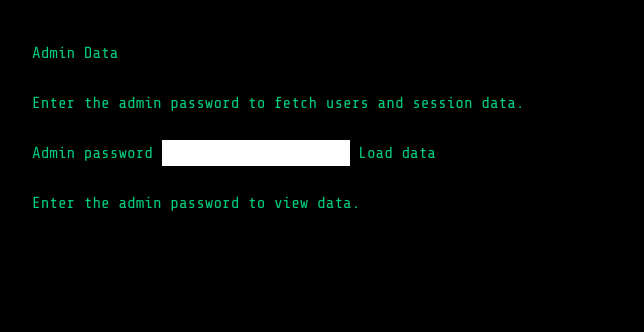
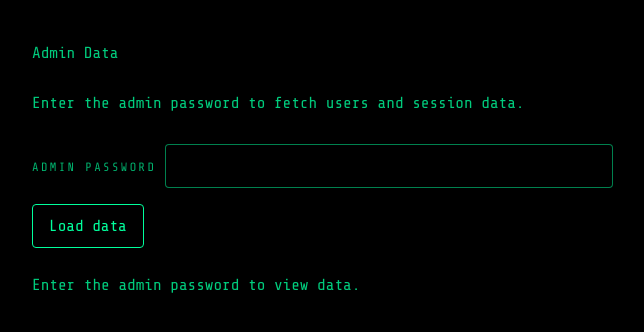
Before and after one commit to zakkoo/atkcis, an ASP.NET Core app: page /Admin/Data in a window 1280 px wide. Shown: the part 60-392 px from the top of the page, without its empty margins (16-660 px from the left). Run offline with ASP.NET Core 8, Linux system fonts and the light colour scheme; some libraries are stand-ins or nearby versions.

Commit message:
Improve form, barcode, and admin table styling

```diff
--- a/Atk.Cis.Web/Pages/Admin/Data.cshtml
+++ b/Atk.Cis.Web/Pages/Admin/Data.cshtml
@@ -8,10 +8,12 @@
 
 <p>Enter the admin password to fetch users and session data.</p>
 
-<form method="post">
-    <label for="password">Admin password</label>
-    <input id="password" name="Password" type="password" />
-    <button type="submit">Load data</button>
+<form method="post" class="space-y-4">
+    <div class="space-y-1">
+        <label for="password" class="text-xs uppercase tracking-[0.2em] text-terminal-glow/70">Admin password</label>
+        <input id="password" name="Password" type="password" class="w-full max-w-md rounded border border-terminal-glow/50 bg-black px-3 py-2 text-terminal-glow focus:border-terminal-glow focus:outline-none focus:ring-2 focus:ring-terminal-glow/40" />
+    </div>
+    <button type="submit" class="inline-flex items-center justify-center rounded border border-terminal-glow px-4 py-2 text-terminal-glow transition hover:border-terminal-glow/80 hover:bg-terminal-glow/10">Load data</button>
 </form>
 
 <p>@Model.StatusMessage</p>
@@ -19,53 +21,61 @@
 @if (Model.Users.Count > 0)
 {
     <h2>Users</h2>
-    <table>
-        <thead>
+    <div class="w-screen max-w-none -mx-6 md:-mx-12">
+        <div class="overflow-x-auto rounded border border-terminal-glow/30 bg-black/40">
+            <table class="w-full border-collapse text-left text-sm">
+                <thead class="bg-terminal-glow/10 text-terminal-glow">
             <tr>
-                <th>First name</th>
-                <th>Last name</th>
-                <th>Birthday</th>
-                <th>Code</th>
+                <th class="px-3 py-2 text-xs uppercase tracking-[0.2em]">First name</th>
+                <th class="px-3 py-2 text-xs uppercase tracking-[0.2em]">Last name</th>
+                <th class="px-3 py-2 text-xs uppercase tracking-[0.2em]">Birthday</th>
+                <th class="px-3 py-2 text-xs uppercase tracking-[0.2em]">Code</th>
             </tr>
                 </thead>
-        <tbody>
+                <tbody class="divide-y divide-terminal-glow/20 text-terminal-glow/80">
         @foreach (var user in Model.Users)
         {
             <tr>
-                <td>@user.FirstName</td>
-                <td>@user.LastName</td>
-                <td>@user.Birthday?.ToString("dd.MM.yyyy")</td>
-                <td>@user.Code</td>
+                <td class="px-3 py-2">@user.FirstName</td>
+                <td class="px-3 py-2">@user.LastName</td>
+                <td class="px-3 py-2">@user.Birthday?.ToString("dd.MM.yyyy")</td>
+                <td class="px-3 py-2">@user.Code</td>
             </tr>
         }
                 </tbody>
             </table>
+        </div>
+    </div>
 }
 
 @if (Model.UserSessions.Count > 0)
 {
     <h2>User Sessions</h2>
-    <table>
-        <thead>
+    <div class="w-screen max-w-none -mx-6 md:-mx-12">
+        <div class="overflow-x-auto rounded border border-terminal-glow/30 bg-black/40">
+            <table class="w-full border-collapse text-left text-sm">
+                <thead class="bg-terminal-glow/10 text-terminal-glow">
             <tr>
-                <th>Attakkee</th>
-                <th>Opened at</th>
-                <th>Closed at</th>
-                <th>Closed by</th>
-                <th>Duration</th>
+                <th class="px-3 py-2 text-xs uppercase tracking-[0.2em]">Attakkee</th>
+                <th class="px-3 py-2 text-xs uppercase tracking-[0.2em]">Opened at</th>
+                <th class="px-3 py-2 text-xs uppercase tracking-[0.2em]">Closed at</th>
+                <th class="px-3 py-2 text-xs uppercase tracking-[0.2em]">Closed by</th>
+                <th class="px-3 py-2 text-xs uppercase tracking-[0.2em]">Duration</th>
             </tr>
                 </thead>
-        <tbody>
+                <tbody class="divide-y divide-terminal-glow/20 text-terminal-glow/80">
         @foreach (var session in Model.UserSessions)
         {
             <tr>
-                <td>@session.UserDisplayName</td>
-                <td>@session.OpenedAt</td>
-                <td>@session.ClosedAt</td>
-                <td>@session.ClosedBy</td>
-                <td>@session.Duration</td>
+                <td class="px-3 py-2">@session.UserDisplayName</td>
+                <td class="px-3 py-2">@session.OpenedAt</td>
+                <td class="px-3 py-2">@session.ClosedAt</td>
+                <td class="px-3 py-2">@session.ClosedBy</td>
+                <td class="px-3 py-2">@session.Duration</td>
             </tr>
         }
                 </tbody>
             </table>
+        </div>
+    </div>
 }
```
Also changed, not shown: Atk.Cis.Web/Pages/Admin/Cleanup.cshtml (+6 -4 lines), Atk.Cis.Web/Pages/CheckIn.cshtml (+6 -4 lines), Atk.Cis.Web/Pages/CheckOut.cshtml (+6 -4 lines), Atk.Cis.Web/Pages/GetBarcode.cshtml (+15 -9 lines), Atk.Cis.Web/Pages/SignUp.cshtml (+17 -11 lines). Lines whose indentation alone changed are shown as unchanged.
